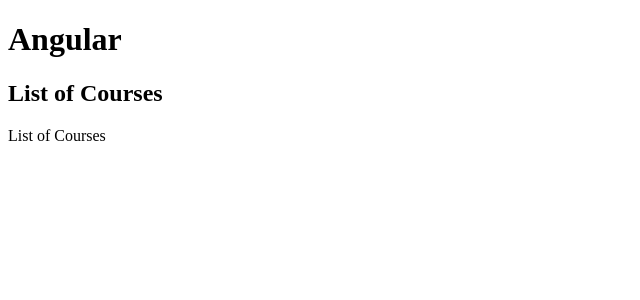
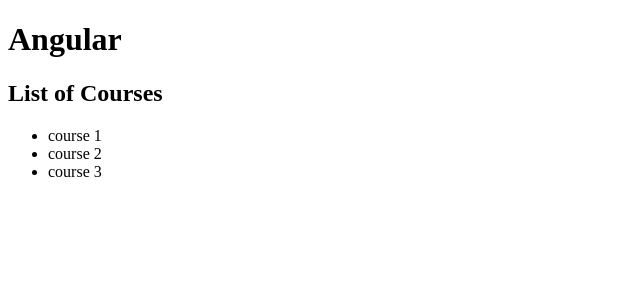
Before and after one commit to abhaysofttech/Angular, an Angular app in the folder hello-world/: page / in a window 1280 px wide. Shown: the top 300 px of the page, without its empty margins (0-640 px from the left). Built offline with nearby package versions, Linux system fonts and the light colour scheme.

Commit message:
ngFor Directive

```diff
--- a/hello-world/src/app/courses.component.ts
+++ b/hello-world/src/app/courses.component.ts
@@ -3,12 +3,14 @@
 @Component({
     selector: 'courses',
     template: `<h2>{{title}}</h2>
-                {{getTitle()}}`
+               <ul>
+                    <li *ngFor="let course of courses">
+                        {{ course }}
+                    </li>
+               </ul>`
 })
 export class CoursesComponent {
     title = "List of Courses"
 
-    getTitle(){
-        return this.title;
-    }
+    courses = ["course 1", "course 2", "course 3"]
 }
```
